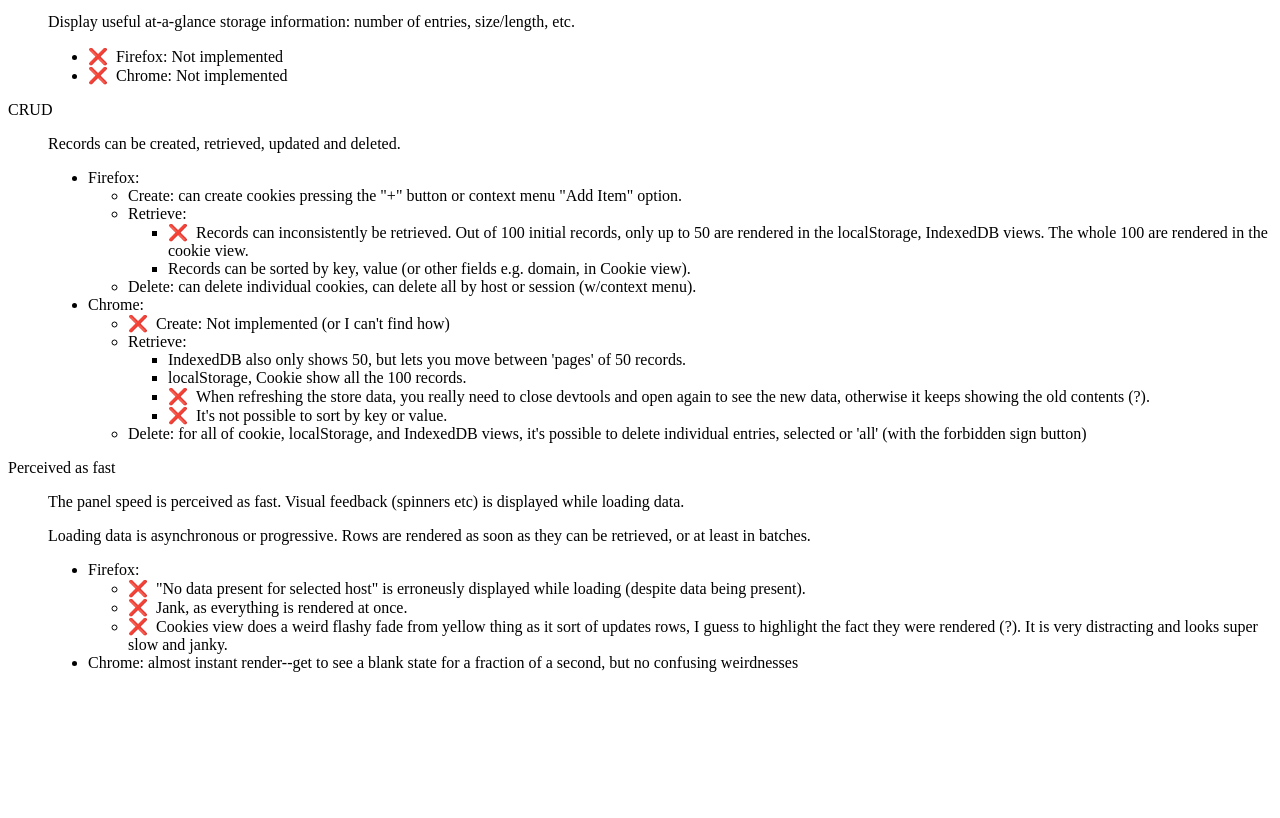
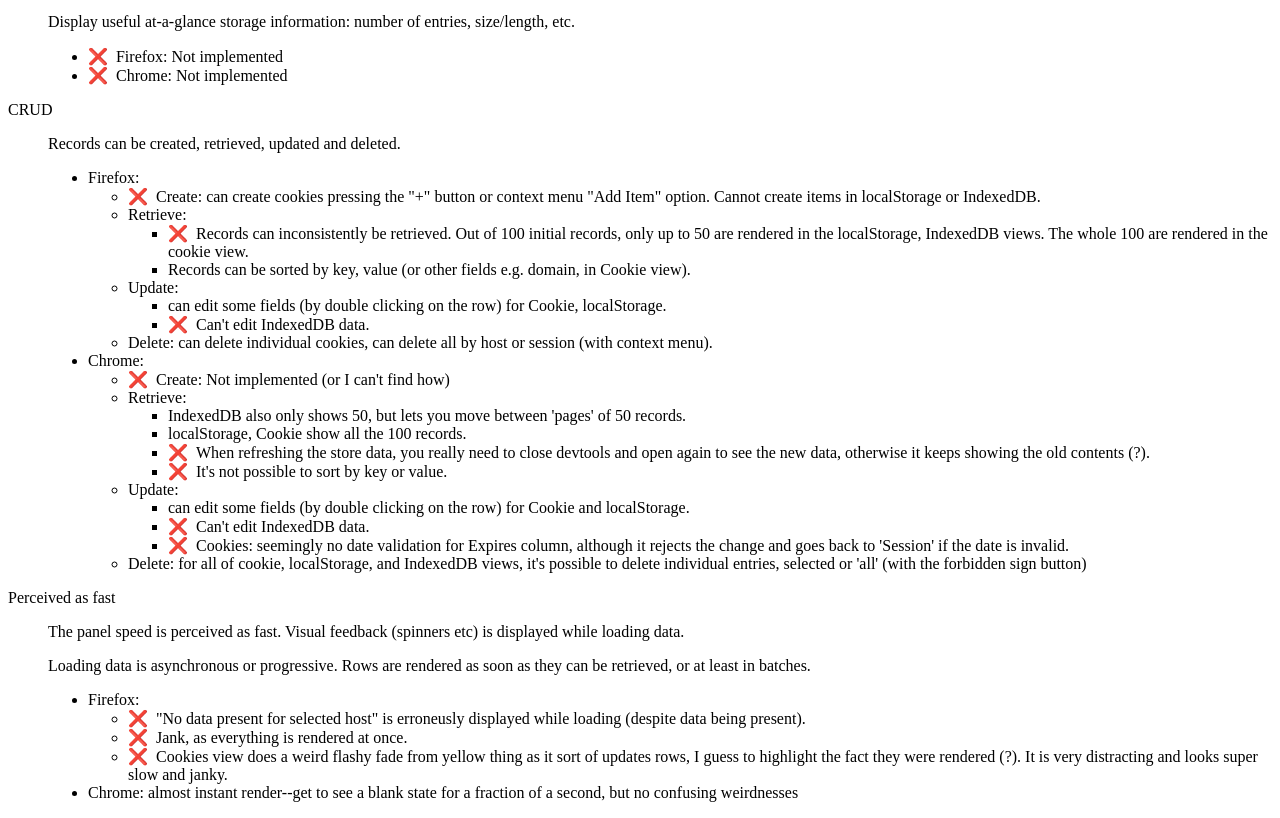
Before and after one commit to firefox-devtools/storage-assessment, a plain HTML site: page index.html in a window 1280 px wide. Shown: the part 101-919 px from the top of the page. Before the commit the page ends 800 px from the top, so only its background shows below. Drawn offline with Linux system fonts and the light colour scheme.

Commit message:
complete CRUD assessment

```diff
--- a/index.html
+++ b/index.html
@@ -28,12 +28,16 @@
 				<p>Records can be created, retrieved, updated and deleted.</p>
 				<p><ul>
 						<li>Firefox: <ul>
-								<li>Create: can create cookies pressing the "+" button or context menu "Add Item" option.</li>
+								<li data-status="no">Create: can create cookies pressing the "+" button or context menu "Add Item" option. Cannot create items in localStorage or IndexedDB.</li>
 								<li>Retrieve: <ul>
 										<li data-status="no">Records can inconsistently be retrieved. Out of 100 initial records, only up to 50 are rendered in the localStorage, IndexedDB views. The whole 100 are rendered in the cookie view.</li>
 										<li>Records can be sorted by key, value (or other fields e.g. domain, in Cookie view).</li>
 								</ul></li>
-								<li>Delete: can delete individual cookies, can delete all by host or session (w/context menu).</li>
+								<li>Update: <ul>
+										<li>can edit some fields (by double clicking on the row) for Cookie, localStorage.</li>
+										<li data-status="no">Can't edit IndexedDB data.</li>
+								</ul></li>
+								<li>Delete: can delete individual cookies, can delete all by host or session (with context menu).</li>
 							</ul>
 						</li>
 						<li>Chrome: <ul>
@@ -43,6 +47,11 @@
 									<li>localStorage, Cookie show all the 100 records.</li>
 									<li data-status="no">When refreshing the store data, you really need to close devtools and open again to see the new data, otherwise it keeps showing the old contents (?).</li>
 									<li data-status="no">It's not possible to sort by key or value.</li>
+								</ul></li>
+								<li>Update: <ul>
+										<li>can edit some fields (by double clicking on the row) for Cookie and localStorage.</li>
+										<li data-status="no">Can't edit IndexedDB data.</li>
+										<li data-status="no">Cookies: seemingly no date validation for Expires column, although it rejects the change and goes back to 'Session' if the date is invalid.</li>
 								</ul></li>
 								<li>Delete: for all of cookie, localStorage, and IndexedDB views, it's possible to delete individual entries, selected or 'all' (with the forbidden sign button)</li>
 							</ul>
```
